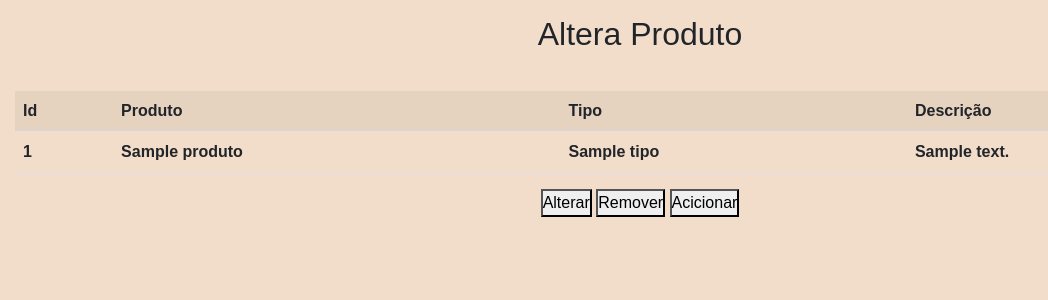
After one commit to RafaelDTeixeira/Lista-de-compras, a Django app: template core/templates/altera_produto.html in a window 1280 px wide. The commit adds this page. Shown: the top 300 px of the page, without its empty margins (0-1048 px from the left). Run offline with Django 3.2, Linux system fonts and the light colour scheme; the template is opened without the code that fills it: most values are stand-ins (such as "Sample title", 1, 10 or a date in 2020); lists and menus that the app fills with data are empty; some libraries are stand-ins or nearby versions.

Commit message:
Implementação deletar produtos

```diff
--- /dev/null
+++ b/core/templates/altera_produto.html
@@ -0,0 +1,45 @@
+{% load static %}
+{% load poll_extras %}
+<!DOCTYPE html>
+<html lang="en">
+<head>
+    <meta charset="UTF-8">
+    <meta http-equiv="X-UA-Compatible" content="IE=edge">
+    <meta name="viewport" content="width=device-width, initial-scale=1.0">
+    <title>Altera Produto</title>
+    <link rel="stylesheet" href="{% static 'css/bootstrap.min.css' %}">
+    <link rel="stylesheet" href="{% static 'css/style.css' %}">
+    <link rel="script" href="{% static 'js/script.js' %}">
+</head>
+<body>
+    <header>
+        <center>
+            <h2>Altera Produto</h2>
+        </center>
+    </header>
+
+    <main>
+
+        <center>
+            <table  class="table table-hover table-striped">
+                <tr id="linha">
+                    <th >Id</th>
+                    <th >Produto</th>
+                    <th >Tipo</th>
+                    <th >Descrição</th>
+
+                </tr>
+                <tr id="linha">
+                    <th>{{ produto.id }}</th>
+                    <th>{{ produto.produto }}</th>
+                    <th >{{ produto.tipo }}</th>
+                    <th >{{ produto.descricao }}</th>
+                </tr>
+            </table>
+            <a href="/produtos/alter"><button>Alterar</button></a>
+            <a href="/produto/del/{{ produto.id }}"><button>Remover</button></a>
+            <a href="/produtos/add"><button>Acicionar</button></a>
+        </center>
+
+</body>
+</html>
--- a/core/templates/index.html
+++ b/core/templates/index.html
@@ -36,13 +36,14 @@
                 {% for dado in dados %}
 
                 <tr id="linha">
-                    <th >{{ dado.produto }}</th>
+                    <th ><a href="produto/{{ dado.id }}" enconding="utf-8">{{ dado.produto }}</a></th> </a>
                     <th >{{ dado.tipo }}</th>
                     <th >{{ dado.descricao }}</th>
                 </tr>
                 {% endfor %}
 
             </table>
+            <a href="/produtos/add"><button>Acicionar Produtos</button></a>
         </center>
 
 
--- a/listaDeCompras/urls.py
+++ b/listaDeCompras/urls.py
@@ -27,4 +27,7 @@ urlpatterns = [
     path('compras/',views.compras),
     path('produtos/add',views.add_produtos),
     path('produtos/submit',views.produto_submit),
+    path('produto/<int:id>',views.altera_produto),
+    path('produto/del/<int:id>',views.delete_produto),
+    path('produto/del/submit',views.deletar)
 ]
```
Also changed, not shown: core/templates/produto_deletado.html (added, +35 -0 lines), core/views.py (+21 -0 lines).
